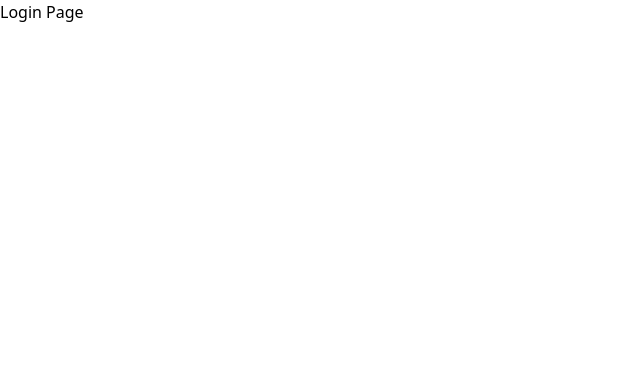
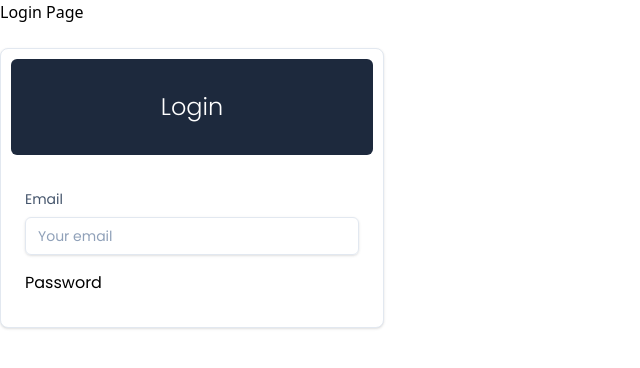
Before and after one commit to ReconElement/Hire, a React (Vite) app: page /login in a window 1280 px wide. Shown: the top 368 px of the page, without its empty margins (0-640 px from the left). Built offline with nearby package versions, Linux system fonts and the light colour scheme.

Commit message:
Added some code
Added some code

```diff
--- a/src/components/Landing.tsx
+++ b/src/components/Landing.tsx
@@ -11,3 +11,6 @@ const Landing = ()=>{
 }
 
 export default Landing;
+/**
+ * Note:  https://www.material-tailwind.com/docs/html/card#blog-card
+ */
--- a/src/components/Login.tsx
+++ b/src/components/Login.tsx
@@ -1,7 +1,10 @@
+import '../App.css';
+import LoginCard from './Login/LoginCard';
 const Login = ()=>{
     return(
         <div>
             Login Page
+            <LoginCard/>
         </div>
     )
 }
--- /dev/null
+++ b/src/components/Login/LoginCard.tsx
@@ -0,0 +1,27 @@
+import '../../App.css';
+const LoginCard = ()=>{
+    return(
+        <div className="relative flex flex-col bg-white shadow-sm border border-slate-200 w-96 rounded-lg my-6">
+            <div className="relative m-2.5 items-center flex justify-center text-white h-24 rounded-md bg-slate-800">
+                <h3 className="text-2xl poppins-light">
+                    Login
+                </h3>
+            </div>
+            <div className='flex flex-col gap-4 p-6'>
+                <div className="w-full max-w-sm min-w-[200px] poppins-regular">
+                    <label className="block mb-2 text-sm text-slate-600" htmlFor="">
+                        Email
+                    </label>
+                    <input type="email" className="w-full bg-transparent placeholder:text-slate-400 text-slate-700 text-sm border border-slate-200 rounded-md px-3 py-2 transition duration-300 ease focus:outline-none focus:border-slate-400 hover:border-slate-300 shadow-sm focus:shadow " placeholder="Your email"/>
+                </div>
+                <div className="w-full max-w-sm min-w-[200px] poppins-regular">
+                        <label className="block mb-2" htmlFor="">
+                            Password
+                        </label>
+                </div>
+            </div>
+        </div>
+    )
+};
+
+export default LoginCard;
```
Also changed, not shown: src/components/Landing/Content.tsx (line endings or trailing spaces).
